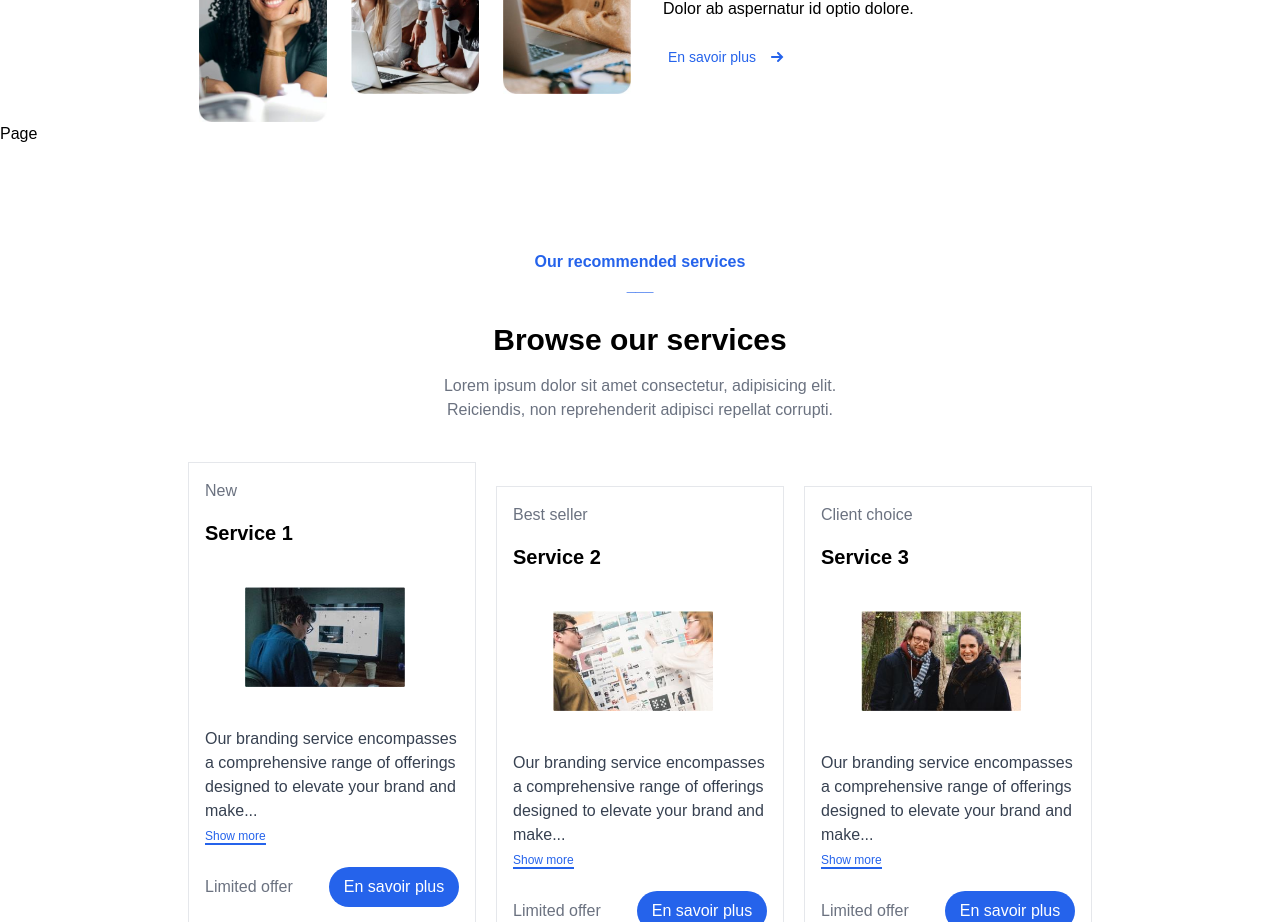
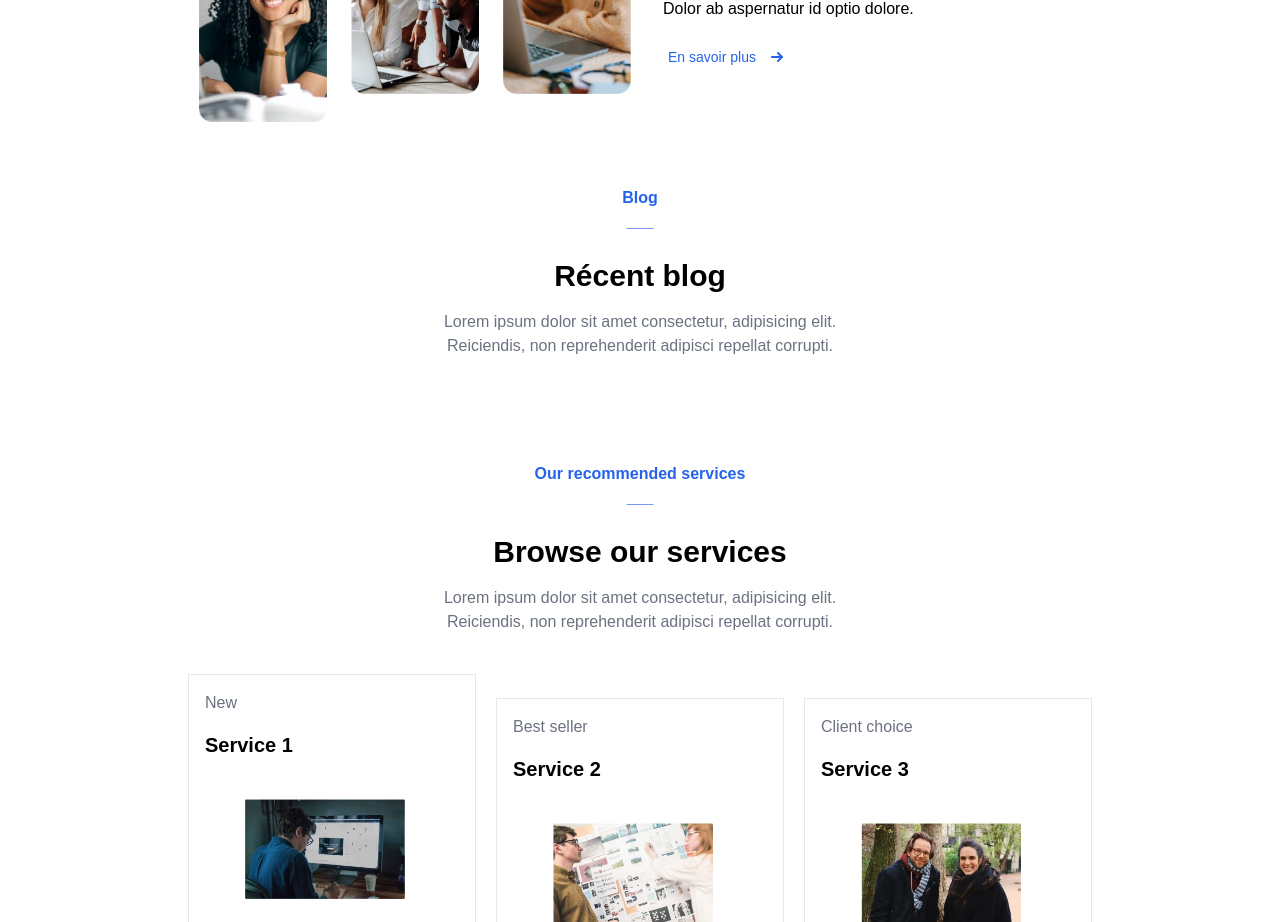
Before and after one commit to samah-abroud/Smalter, a React (Vite) app: page / in a window 1280 px wide. Shown: the part 2680-3602 px from the top of the page. Built offline with nearby package versions, Linux system fonts and the light colour scheme.

Commit message:
Update blog.jsx

```diff
--- a/src/pages/blog.jsx
+++ b/src/pages/blog.jsx
@@ -1,8 +1,15 @@
 import React from 'react';
 
 function blog() {
-  return <div className='contact'>
-  <h1> Page</h1>
+  return<div className=' ' id='blog'>
+  <div className="flex flex-col justify-center pt-16 items-center  text-blue-600 font-semibold text-s text-center">
+    <p >Blog</p>
+    <span className='text-center' >___</span>
+  </div>
+  <h1 className='text-3xl font-bold text-center mt-6  '>Récent blog</h1>
+  <p className="mt-4 text-center text-gray-500">Lorem ipsum dolor sit amet consectetur, adipisicing elit. <br /> Reiciendis, non reprehenderit adipisci repellat corrupti.</p>
+
+
 </div>;
 }
 
```
